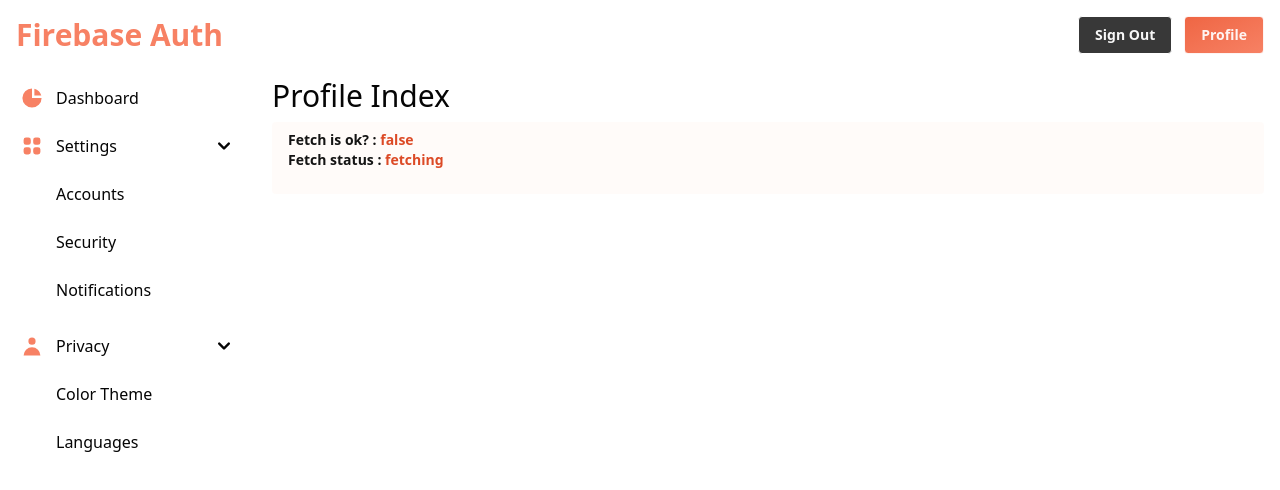
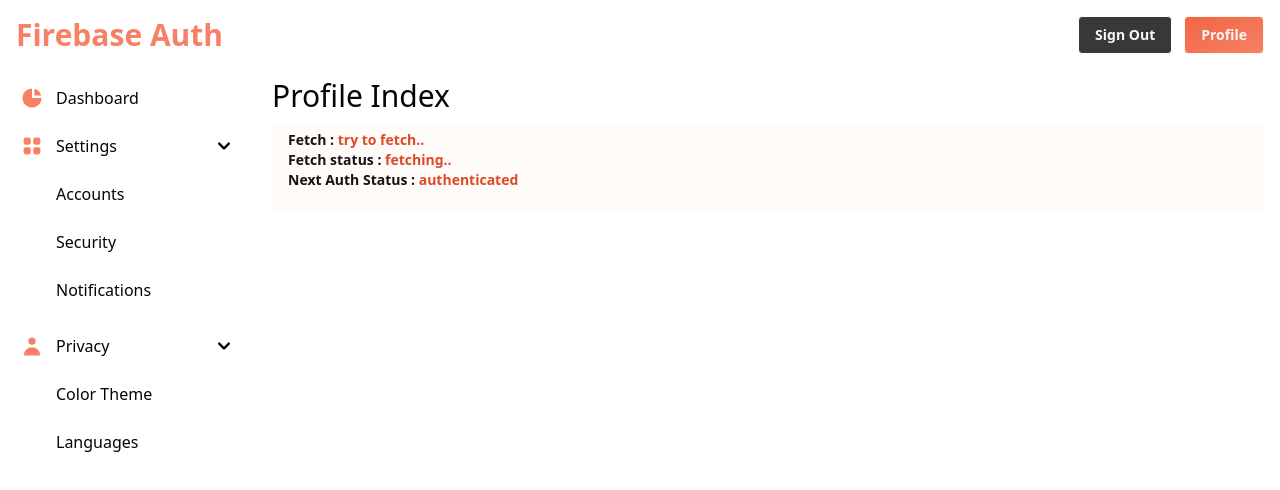
Before and after one commit to okanay/firebase-vercel-next-app, a Next.js app: page /profile in a window 1280 px wide. Shown: the top 490 px of the page. Built offline with nearby package versions, Linux system fonts and the light colour scheme; no server answers; sample sign-in values are in the browser's storage.

Commit message:
firebase-2.57

```diff
--- a/pages/profile/index.js
+++ b/pages/profile/index.js
@@ -1,14 +1,19 @@
 import ProfileLayout from "../../components/layout/profile-pages-layout/profileLayout";
-import {getSession} from "next-auth/react";
+import {getSession, useSession} from "next-auth/react";
 
 import {motion as m} from "framer-motion";
 import {animationStore} from "../../framer-motion-animations/store";
 import {useGetUserWithAccessToken} from "../../helpers/costumHook/useGetUserWithAccessToken";
 import {useEffect, useState} from "react";
+import {SafeSignOutFirebaseAndNextAuth} from "../../helpers/Fetchs-Functions/SafeSignOutFirebaseAndNextAuth";
 
 const ProfileIndex = () => {
 
     const [user, error] = useGetUserWithAccessToken("users")
+    const {data: session, status} = useSession()
+
+    console.log(error)
+    console.log(user)
 
     return (
         <ProfileLayout>
@@ -17,8 +22,9 @@
                 <div className={'flex flex-col gap-1 mt-2 text-sm font-light bg-skin-theme-100/20 py-2 px-4 rounded max-w-screen-laptop'}>
 
                     <div className={'mb-4 text-skin-theme-font-100 font-semibold'}>
-                        <p>Fetch is ok? : <span className={'text-skin-theme-600'}>{user.ok ? "true" : "false"}</span></p>
-                        <p>Fetch status : <span className={'text-skin-theme-600'}>{user.status === "Success!" ? "Success" : user.status}</span></p>
+                        <p>Fetch : <span className={'text-skin-theme-600'}>{user.ok ? "complete" : "try to fetch.."}</span></p>
+                        <p>Fetch status : <span className={'text-skin-theme-600'}>{user.status === "Success!" ? "Success" : user.status + ".."}</span></p>
+                        <p>Next Auth Status : <span className={'text-skin-theme-600'}>{status}</span></p>
                     </div>
 
                     {user.ok && (
@@ -26,7 +32,6 @@
                             <p className={'truncate flex flex-row gap-2'}>accessToken : <span className={'text-skin-theme-600'}>{user.data.data.accessToken}</span></p>
                             <p className={'truncate flex flex-row gap-2'}>refreshToken :  <span className={'text-skin-theme-600'}>{user.data.data.refreshToken}</span></p>
                             <p className={'truncate flex flex-row gap-2'}>id :  <span className={'text-skin-theme-600'}>{user.data.id}</span></p>
-
                         </div>
                     )}
                 </div>
```
